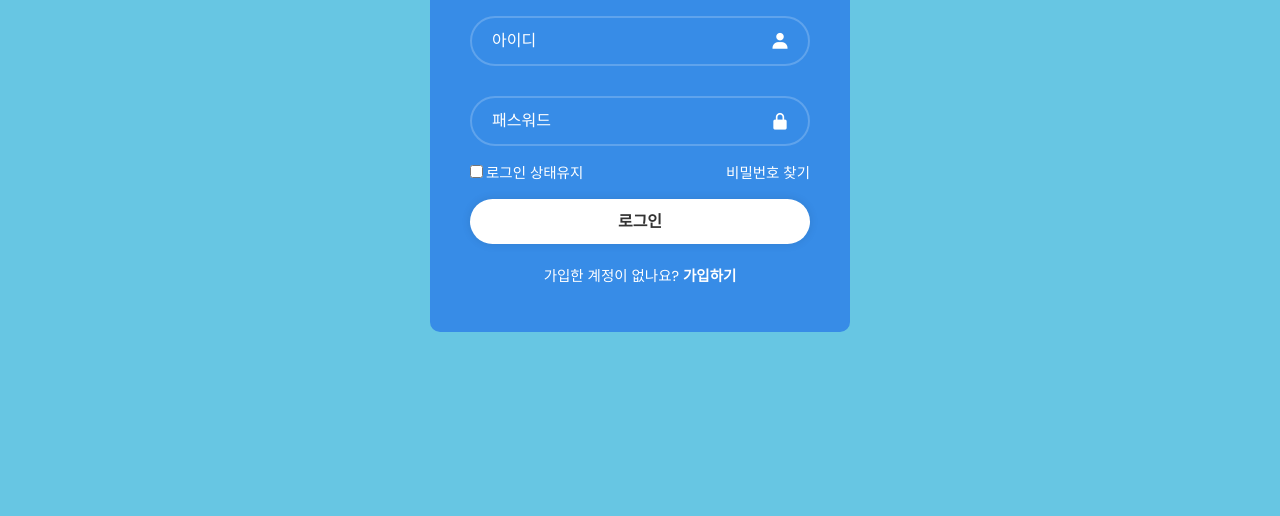
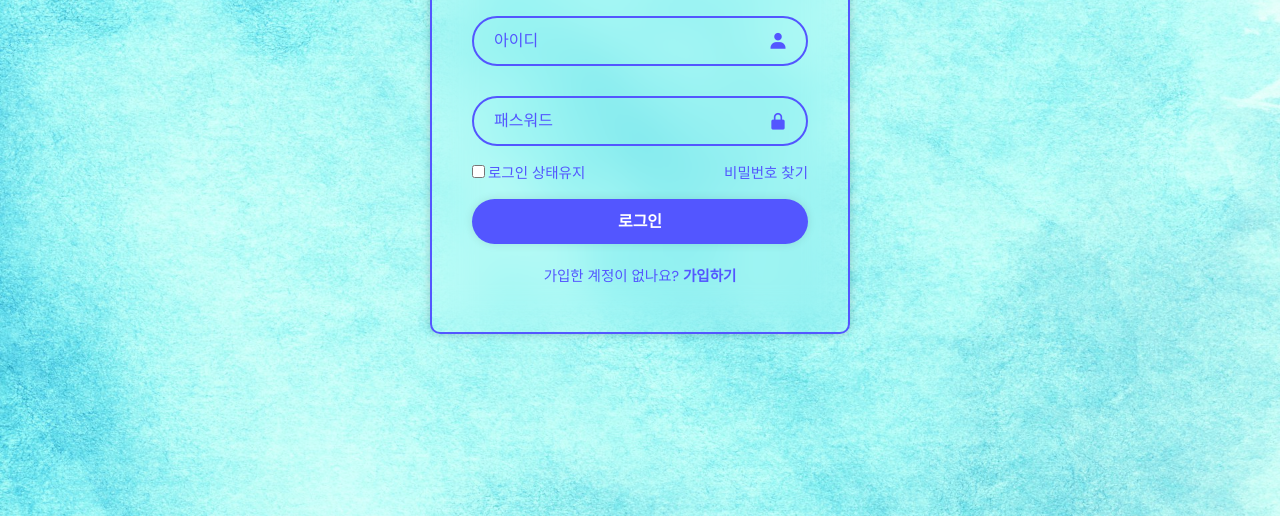
Before and after one commit to Jurlang/HTML_LoginForm, a plain HTML site: page index.html in a window 1280 px wide. Shown: the part 284-800 px from the top of the page. Drawn offline with nearby package versions, Linux system fonts and the light colour scheme.

Commit message:
bg_lightblut.jpg 파일 추가 // style.css 로그인 form blur, shadow, color 수정

```diff
--- a/style.css
+++ b/style.css
@@ -16,13 +16,18 @@ body {
   justify-content: center;
   align-items: center;
   height: 100vh;
-  background: #67c6e3;
+  background: url("images/bg_lightblue.jpg") no-repeat center;
+  background-size: cover;
 }
 
 .wrapper {
   width: 420px;
   background: #378ce7;
-  color: #fff;
+  background-color: transparent;
+  border: 2px solid #5356ff;
+  backdrop-filter: blur(20px); /* 영역 뒷 배경 필터 - 블러효과 추가 */
+  box-shadow: 0 0 10px rgba(0, 0, 0, 0.2);
+  color: #5356ff;
   border-radius: 10px;
   padding: 30px 40px;
 }
@@ -44,15 +49,15 @@ body {
   background: transparent; /* 부모 배경 색과 동일 */
   border: none;
   outline: none; /* 기본 포커스 스타일 사라짐.*/
-  border: 2px solid rgba(255, 255, 255, 0.2);
+  border: 2px solid #5356ff;
   border-radius: 40px;
   font-size: 16px;
-  color: #fff;
+  color: #5356ff;
   padding: 20px 45px 20px 20px;
 }
 
 .input-box input::placeholder {
-  color: #fff;
+  color: #5356ff;
 }
 
 .input-box {
@@ -81,7 +86,7 @@ body {
 }
 
 .remember-forgot a {
-  color: #fff;
+  color: #5356ff;
   text-decoration: none;
 }
 
@@ -92,14 +97,14 @@ body {
 .wrapper .btn {
   width: 100%;
   height: 45px;
-  background: #fff;
+  background: #5356ff;
   border: none;
   outline: none;
   border-radius: 40px;
   box-shadow: 0 0 10px rgba(0, 0, 0, 0.1);
   cursor: pointer; /* 마우스가 hover 되었을때 포인터가 바뀜 */
   font-size: 16px;
-  color: #333;
+  color: #ffffff;
   font-weight: bold;
 }
 
@@ -110,7 +115,7 @@ body {
 }
 
 .register-link p a {
-  color: #fff;
+  color: #5356ff;
   text-decoration: none;
   font-weight: bold;
 }
```
Also changed, not shown: images/bg_lightblue.jpg (added).
